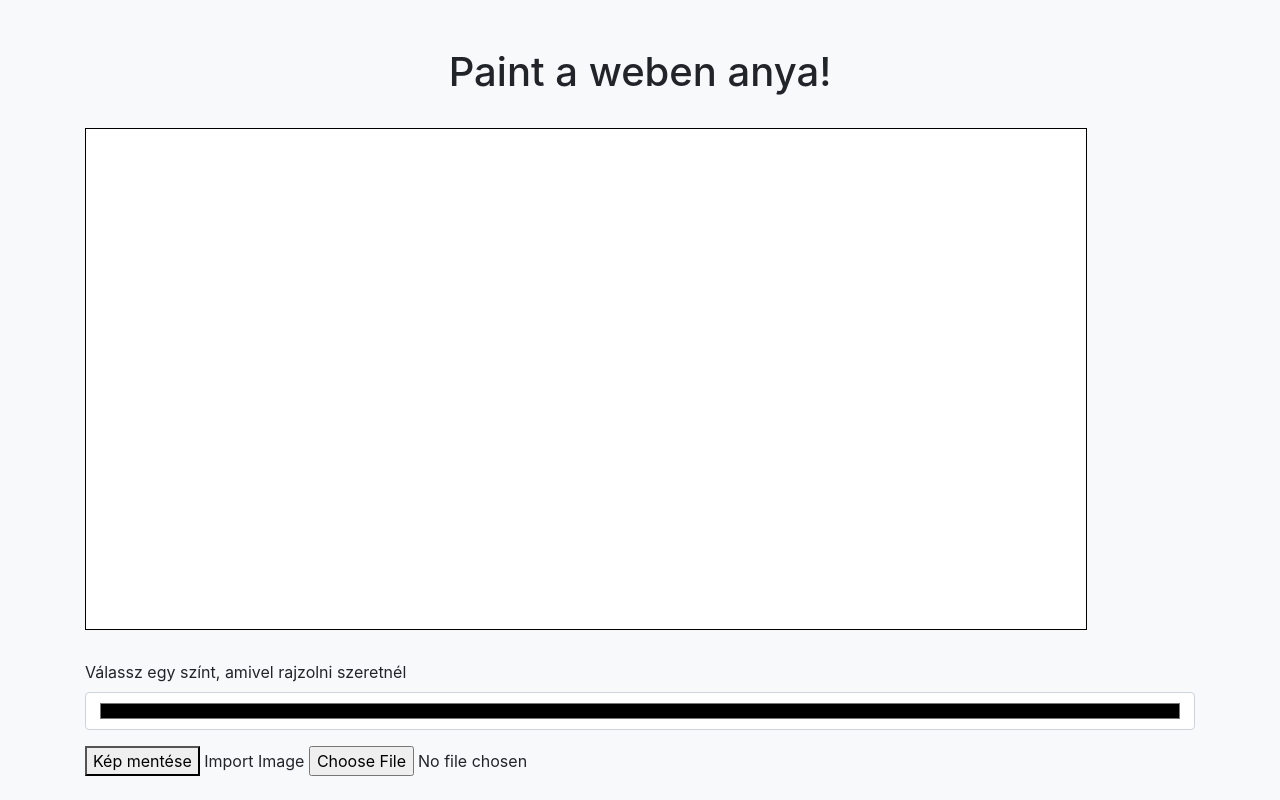
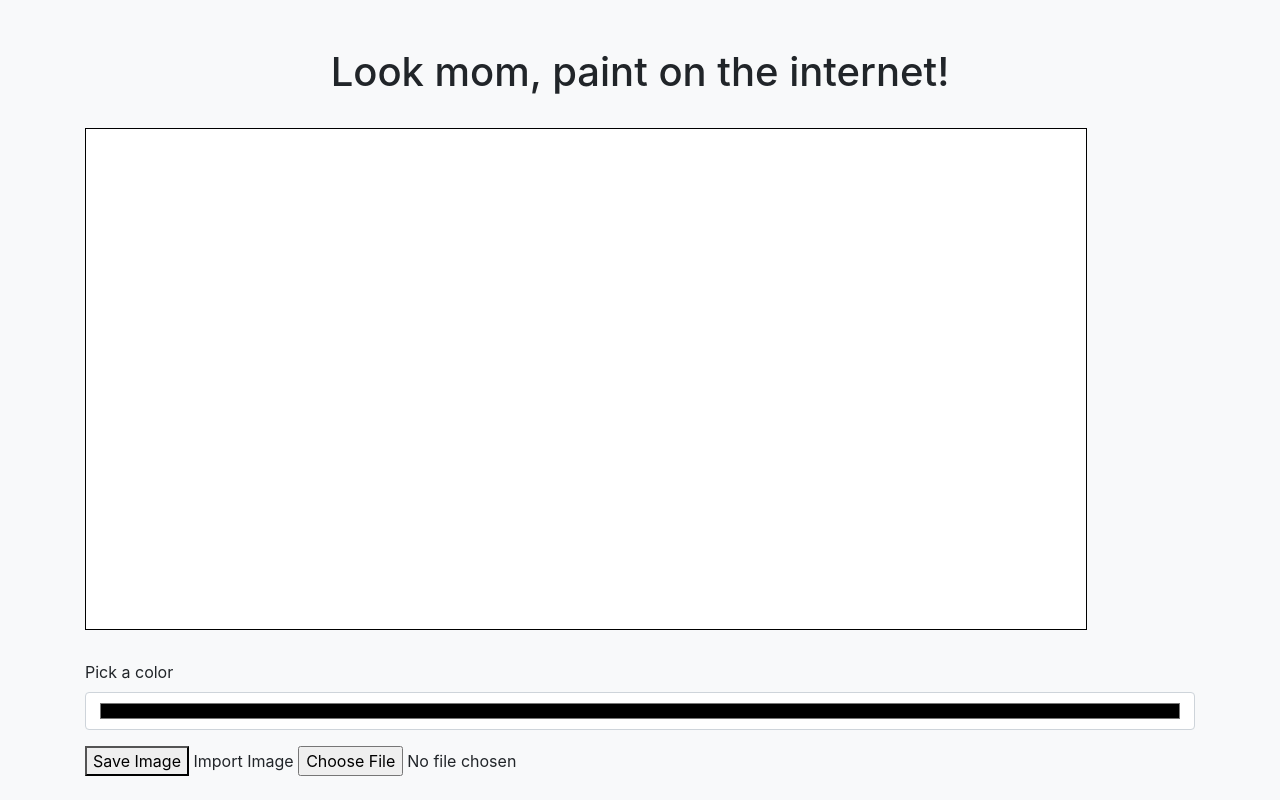
Before and after one commit to droidpeti/Canvas-Paint, a plain HTML site: page index.html in a window 1280 px wide. Drawn offline with nearby package versions, Linux system fonts and the light colour scheme.

Commit message:
Update index.html

```diff
--- a/index.html
+++ b/index.html
@@ -19,13 +19,13 @@
 </head>
 <body>
     <div class="container mt-5">
-        <h1 class="text-center">Paint a weben anya!</h1>
+        <h1 class="text-center">Look mom, paint on the internet!</h1>
         <canvas id="Canvas" class="my-4" width="1000px" height="500px"></canvas>
         <div class="form-group">
-            <label for="colorPicker">Válassz egy színt, amivel rajzolni szeretnél</label>
+            <label for="colorPicker">Pick a color</label>
             <input type="color" id="colorPicker" class="form-control">
         </div>
-        <button id="Save" onclick="saveImage()">Kép mentése</button>
+        <button id="Save" onclick="saveImage()">Save Image</button>
         <label for="imageLoader">Import Image</label>
         <input onchange="importIMG()" name="imageLoader" id="imageLoader" type="file" accept="image/*"/>
     </div>
```
